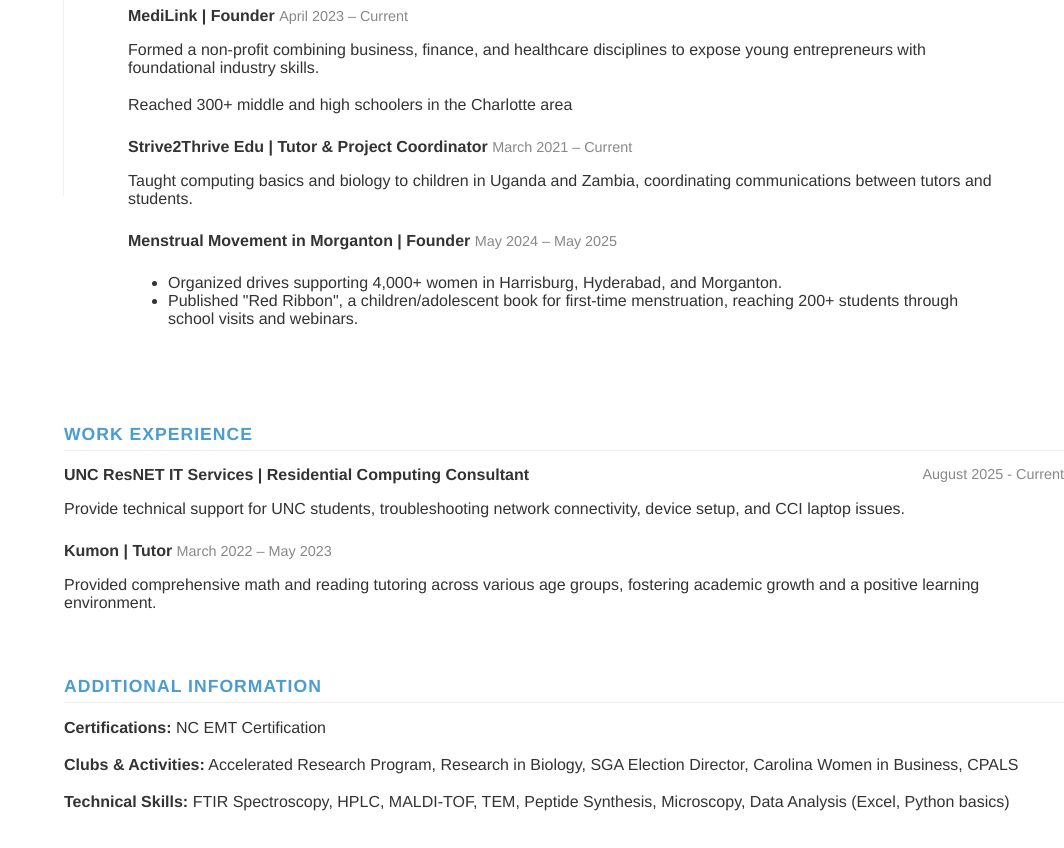
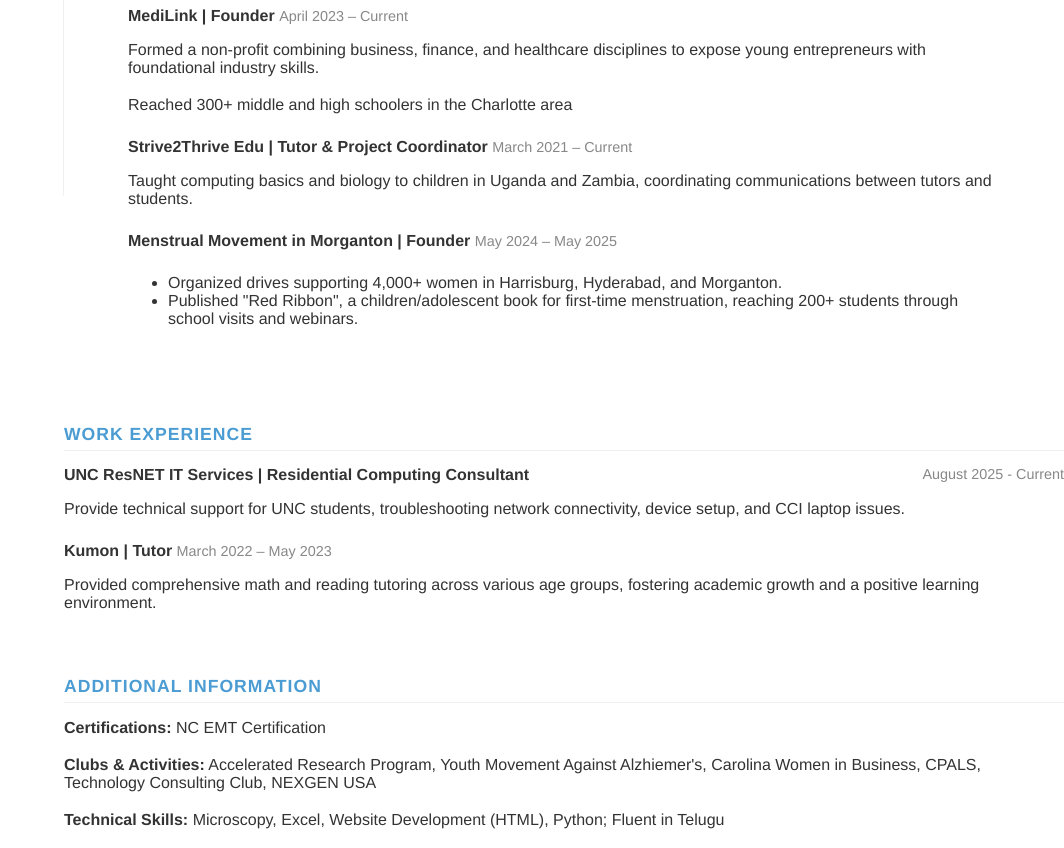
Before and after one commit to preranakulla/Portfolio-Website, a plain HTML site: page resume.html in a window 1280 px wide. Shown: the part 604-1452 px from the top of the page, without its empty margins (216-1280 px from the left). Drawn offline with Linux system fonts and the light colour scheme.

Commit message:
Making Resume Better

```diff
--- a/resume.html
+++ b/resume.html
@@ -117,8 +117,8 @@
       <section class="resume-section">
         <h2>Additional Information</h2>
         <p><strong>Certifications:</strong> NC EMT Certification</p>
-        <p><strong>Clubs & Activities:</strong> Accelerated Research Program, Research in Biology, SGA Election Director, Carolina Women in Business, CPALS</p>
-        <p><strong>Technical Skills:</strong> FTIR Spectroscopy, HPLC, MALDI-TOF, TEM, Peptide Synthesis, Microscopy, Data Analysis (Excel, Python basics)</p>
+        <p><strong>Clubs & Activities:</strong> Accelerated Research Program, Youth Movement Against Alzhiemer's, Carolina Women in Business, CPALS, Technology Consulting Club, NEXGEN USA</p>
+        <p><strong>Technical Skills:</strong> Microscopy, Excel, Website Development (HTML), Python; Fluent in Telugu</p>
       </section>
 
     </div>
```
